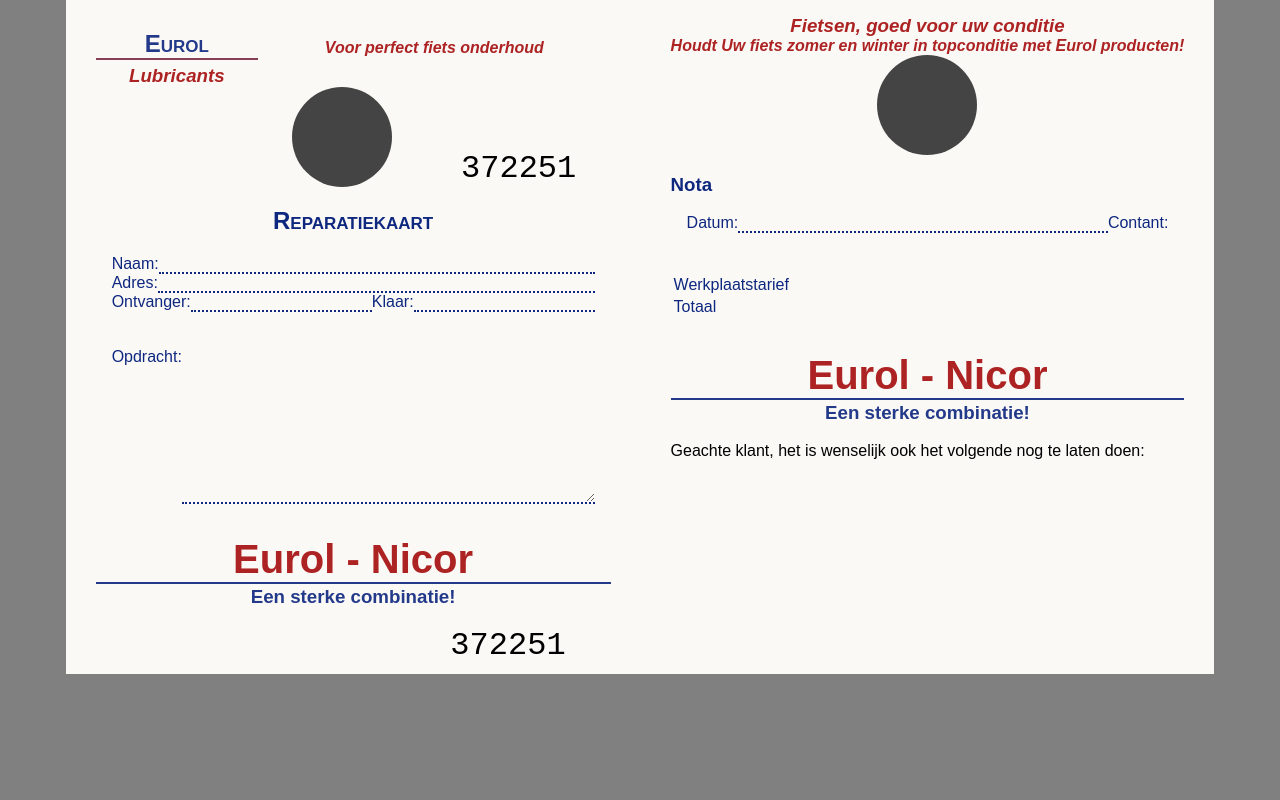
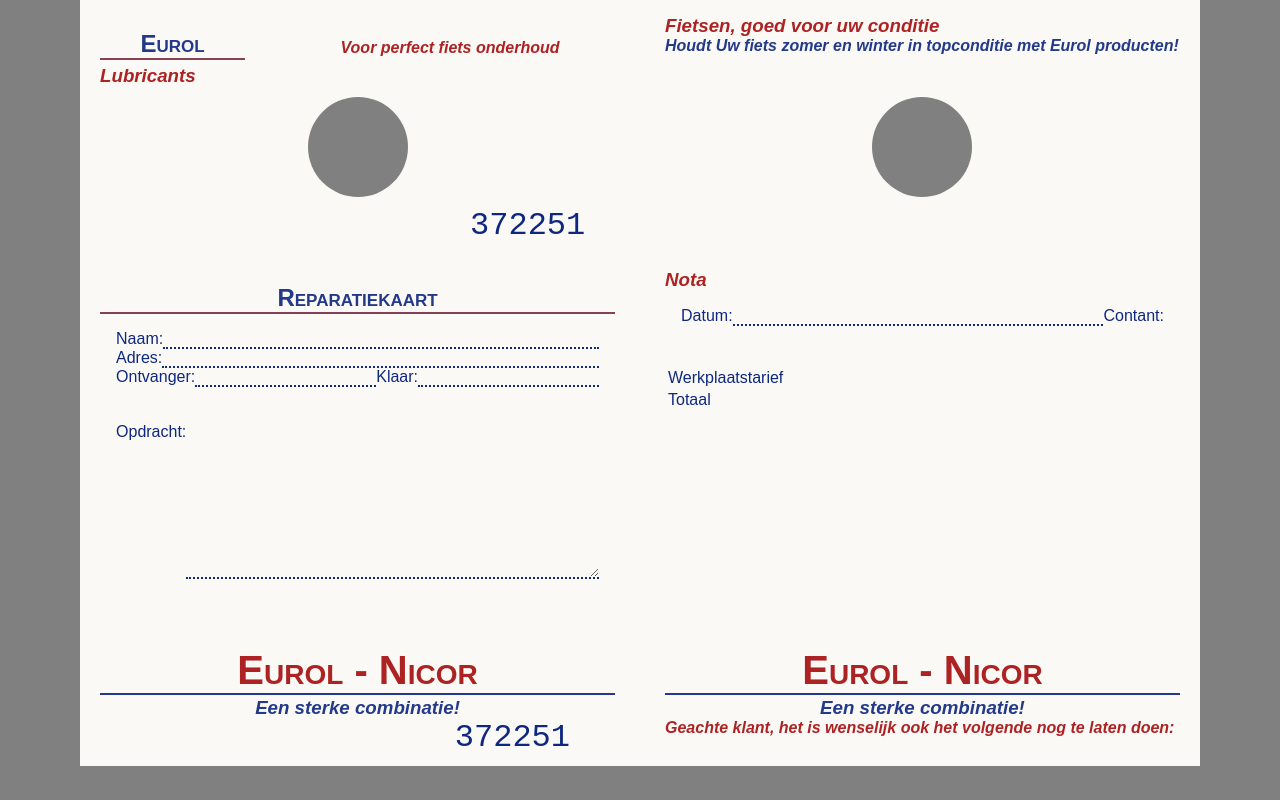
Before and after one commit to HU-SD-V2FE-studenten-2425/demos-v2d, a website built with Vite: page index.html in a window 1280 px wide. Built offline with nearby package versions, Linux system fonts and the light colour scheme.

Commit message:
Met grid is het toch net wat strakker

```diff
--- a/index.html
+++ b/index.html
@@ -11,21 +11,21 @@
 
 <body>
   <article class="repair-card">
-    <div class="front">
-      <header>
+
+
     <div class="logo">
       <h2>Eurol</h2>
       <h3>Lubricants</h3>
     </div>
     <p class="slogan">Voor perfect fiets onderhoud</p>
 
-        <div class="hole"></div>
+    <div class="hole front"></div>
     <div class="code">
       372251
     </div>
 
-      </header>
-      <main>
+
+    <main class="front">
       <h2>Reparatiekaart</h2>
       <form>
         <div><label for="naam">Naam: </label><input type="text" id="naam" name="naam"></div>
@@ -42,23 +42,23 @@
         </div>
       </form>
     </main>
-      <footer>
+    <footer class="front">
       <h2>Eurol - Nicor</h2>
       <h3>Een sterke combinatie!</h3>
       <div class="code">
         372251
       </div>
     </footer>
-    </div>
-    <div class="back">
-      <header>
-        <div class="logo">
+
+
+
+    <div class="blurb">
       <h3>Fietsen, goed voor uw conditie</h3>
       <p>Houdt Uw fiets zomer en winter in topconditie met Eurol producten!</p>
     </div>
-        <div class="hole"></div>
-      </header>
-      <main>
+    <div class="hole back"></div>
+
+    <main class="back">
       <h3>Nota</h3>
       <form>
         <div class="horizontal">
@@ -113,13 +113,11 @@
         </tfoot>
       </table>
     </main>
-      <footer>
+    <footer class="back">
       <h2>Eurol - Nicor</h2>
       <h3>Een sterke combinatie!</h3>
       <p>Geachte klant, het is wenselijk ook het volgende nog te laten doen:</p>
     </footer>
-
-    </div>
   </article>
 </body>
 
--- a/src/index.css
+++ b/src/index.css
@@ -12,38 +12,56 @@
 }
 
 body {
-  margin: 0px;
+  margin: 0;
   display: flex;
   justify-content: center;
   align-items: center;
 }
 
-
 .repair-card {
   background-color: #FAF9F6;
-  display: flex;
-  flex-direction: row;
-  align-items: stretch;
+  color: var(--blauw-reparatie);
+  display: grid;
+  grid-template-areas:
+    "logo slogan slogan . blurb blurb blurb"
+    ".    holef   .     .  .     holeb .    "
+    ".      .    code   . .       .   .    "
+    "repf repf   repf   . repb  repb  repb "
+    "footf footf footf  . footb footb footb"
+  ;
+  grid-template-columns: repeat(3, 1fr) 10px repeat(3, 1fr);
+  grid-template-rows: 8,3% 8,3% 8,3% 1fr 25%;
 
-  .front {
-    margin: 10px 30px;
-    width: 50%;
+  > * {
+    margin: 10px 20px;
   }
 
-  >div {
-    flex-grow: 1;
+  footer.front {
+    grid-area: footf;
   }
 
-  .back {
-    margin: 10px 30px;
-    width: 50%;
+  footer.back {
+    grid-area: footb;
+  }
 
-    header {
-      grid-template-areas:
-      "logo logo logo"
-      ".    hole   .     "
-      ".    hole   .";
+  main.front {
+    grid-area: repf;
   }
+
+  main.back {
+    grid-area: repb;
+  }
+
+  .blurb {
+    grid-area: blurb;
+  }
+
+  .logo {
+    grid-area: logo;
+  }
+
+  .slogan {
+    grid-area: slogan;
   }
 
   .code {
@@ -52,8 +70,24 @@
     font-size: 2rem;
   }
 
-  header {
-    text-align: center;
+  .hole.front {
+    grid-area: holef;
+  }
+  .hole.back {
+    grid-area: holeb;
+  }
+
+  .hole {
+
+    height: 100px;
+    width: 100px;
+    background-color: grey;
+    border-radius: 50%;
+    display: inline-block;
+    margin: 0 auto;
+
+  }
+
   h2 {
     margin-bottom: 5px;
     color: var(--blauw-eurol);
@@ -69,37 +103,14 @@
     margin: auto;
   }
 
+  .blurb p {
+    color: var(--blauw-eurol)
+  }
+
   h3 {
     margin-top: 5px;
   }
 
-    display: grid;
-    grid-template-areas:
-    "logo slogan slogan"
-    ".    hole   .     "
-    ".    hole   code";
-
-    .logo {
-      grid-area: logo;
-    }
-
-    .slogan {
-      grid-area: slogan;
-    }
-
-    .hole {
-      grid-area: hole;
-      height: 100px;
-      width: 100px;
-      background-color: #444;
-      border-radius: 50%;
-      display: inline-block;
-      margin: 0 auto;
-    }
-  }
-
-  main {
-    color: var(--blauw-reparatie);
 
   h2 {
     font-variant: small-caps;
@@ -125,9 +136,10 @@
 
   tr {
     /* ???!!!???!! */
-      border-bottom: 2px dotted var(--blauw-reparatie);;
+    border-bottom: 2px dotted var(--blauw-reparatie);
+    ;
   }
-  }
+
 
   footer {
     h2 {
@@ -137,6 +149,7 @@
       border-bottom: 2px solid var(--blauw-eurol);
       margin-bottom: 2px;
     }
+
     h3 {
       margin-top: 2px;
       color: var(--blauw-eurol);
@@ -152,12 +165,17 @@
 
 @media (max-width: 800px) {
   .repair-card {
-    flex-direction: column;
-    .front {
-      width: 100%;
+   grid-template-areas:
+     "logo slogan slogan"
+     ".    holef   .    "
+     ".      .    code  "
+     "repf repf   repf  "
+     "footf footf footf "
+     "blurb blurb blurb"
+     " .     holeb .    "
+     ".       .   .    "
+     "repb  repb  repb "
+     "footb footb footb"
+   ;
+  };
  }
-    .back {
-      width: 100%;
-    }
-  }
-}
```
Lines whose indentation alone changed are shown as unchanged.
